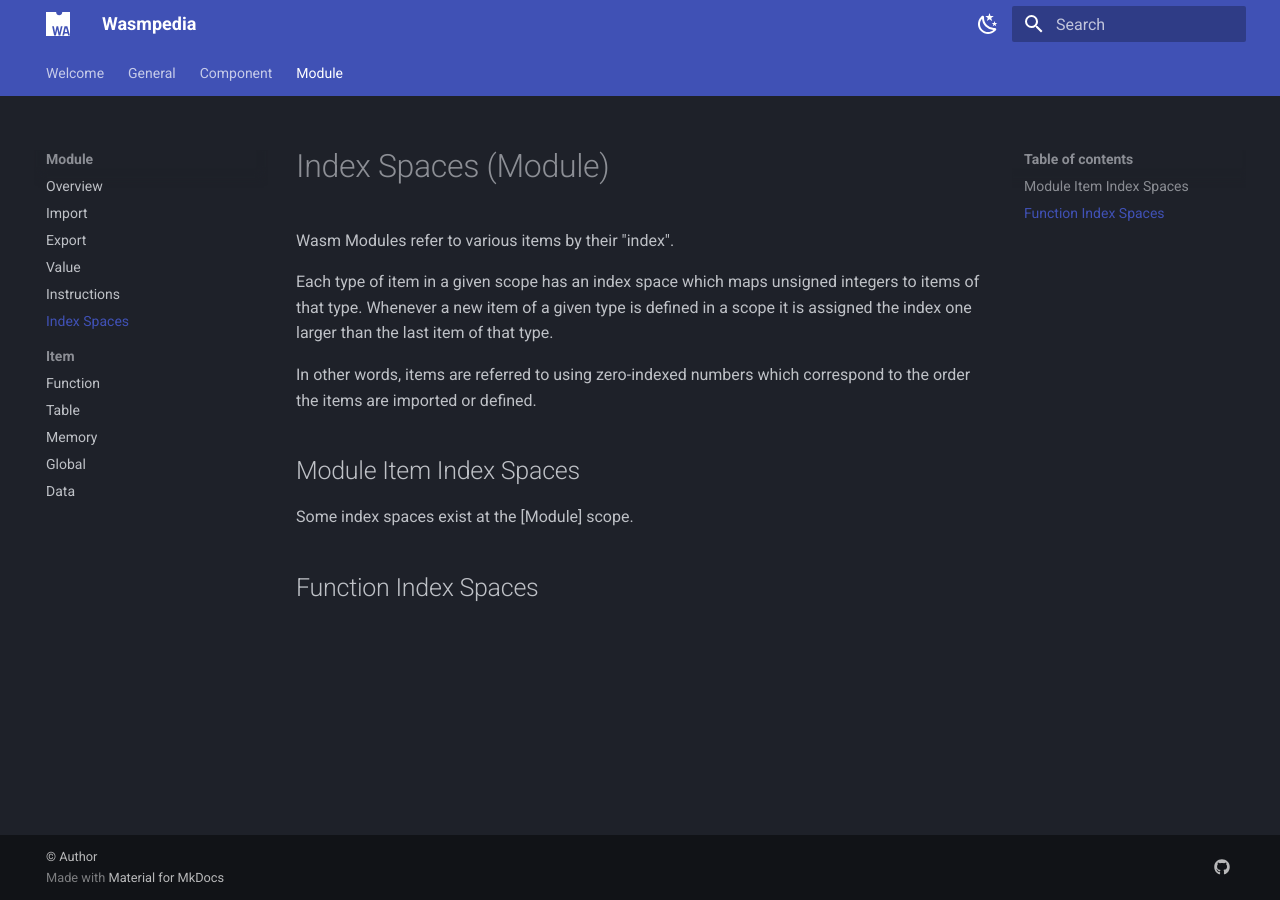
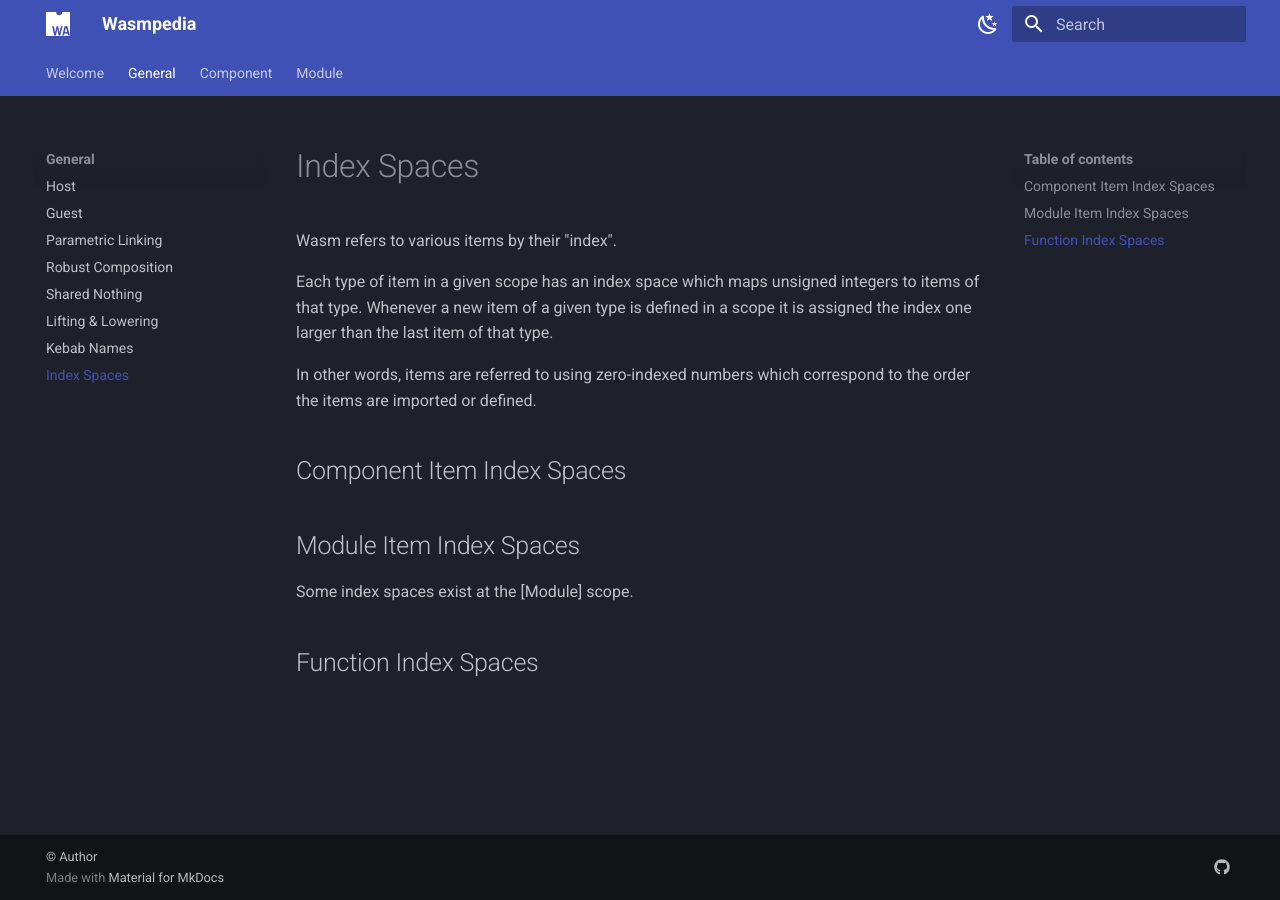
Before and after one commit to esoterra/wasmpedia, an MkDocs documentation site: the page built from docs/general/index-space.md, in a window 1280 px wide. Built offline with MkDocs 1.6.1 and Material for MkDocs 9.7.7, drawn with Linux system fonts in a browser that asks for light colours.

Commit message:
organizing and building out more

```diff
--- a/docs/module/index-space.md
+++ b/docs/general/index-space.md
@@ -1,12 +1,16 @@
-# Index Spaces (Module)
+# Index Spaces
 
-Wasm Modules refer to various items by their "index".
+Wasm refers to various items by their "index".
 
 Each type of item in a given scope has an index space which maps unsigned integers to items of that type.
 Whenever a new item of a given type is defined in a scope it is assigned the index one larger than the last item of that type.
 
 In other words, items are referred to using zero-indexed numbers which correspond to the order the items are imported or defined.
 
+## Component Item Index Spaces
+
+
+
 ## Module Item Index Spaces
 
 Some index spaces exist at the [Module] scope.
--- a/mkdocs.yml
+++ b/mkdocs.yml
@@ -75,18 +75,30 @@ docs_dir: docs/
 nav:
   - Welcome: index.md
   - General:
-    - Host: ./host.md
-    - Guest: ./guest.md
-    - 'Kebab Names': ./kebab-names.md
+    - Host: ./general/host.md
+    - Guest: ./general/guest.md
+    - 'Parametric Linking': ./general/parametric-linking.md
+    - 'Robust Composition': ./general/robust-composition.md
+    - 'Shared Nothing': ./general/shared-nothing.md
+    - 'Lifting & Lowering': ./general/lifting-lowering.md
+    - 'Kebab Names': ./general/kebab-names.md
+    - 'Index Spaces': ./general/index-space.md
   - Component:
     - Overview: component/index.md
+    - Import: component/import.md
+    - Export: component/export.md
+    - Value: component/value.md
+    - Item:
+      # - Type: ./
+      # - Module: ./
+      # - Instance: ./
+      - Function: ./component/function.md
   - Module:
     - Overview: module/index.md
     - Import: module/import.md
     - Export: module/export.md
     - Value: module/value.md
     - Instructions: module/instructions.md
-    - 'Index Spaces': module/index-space.md
     - Item:
       - Function: module/function.md
       - Table: module/table.md
```
Also changed, not shown: docs/general/guest.md (renamed from docs/guest.md, +2 -2 lines), docs/general/host.md (renamed from docs/host.md, +4 -3 lines), docs/general/lifting-lowering.md (added, +24 -0 lines), docs/general/parametric-linking.md (added, +1 -0 lines), docs/general/robust-composition.md (added, +1 -0 lines), docs/general/shared-nothing.md (added, +5 -0 lines), docs/module/export.md (+1 -1 lines), docs/module/import.md (+5 -4 lines), docs/component/export.md (added), docs/component/function.md (added), docs/component/import.md (added), docs/component/value.md (added), docs/general/kebab-names.md (renamed from docs/kebab-names.md).
